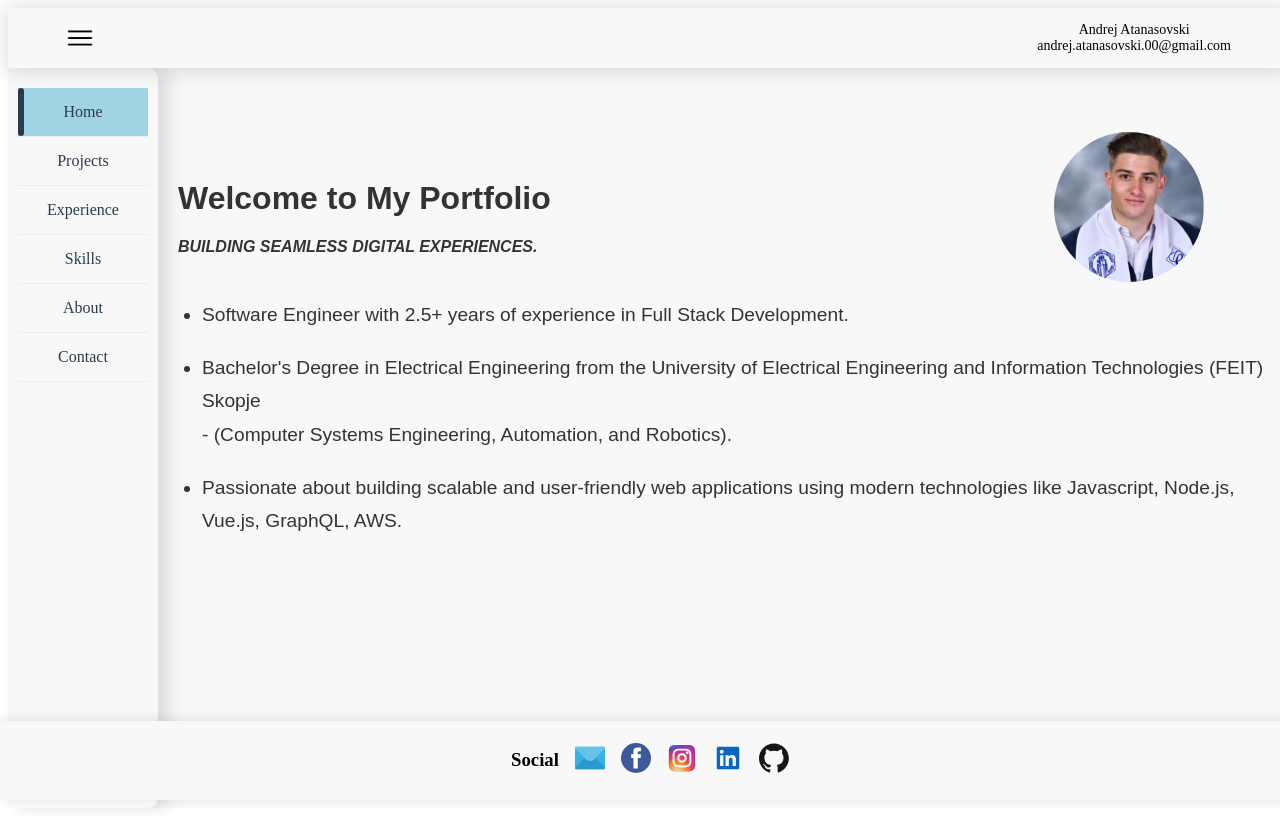
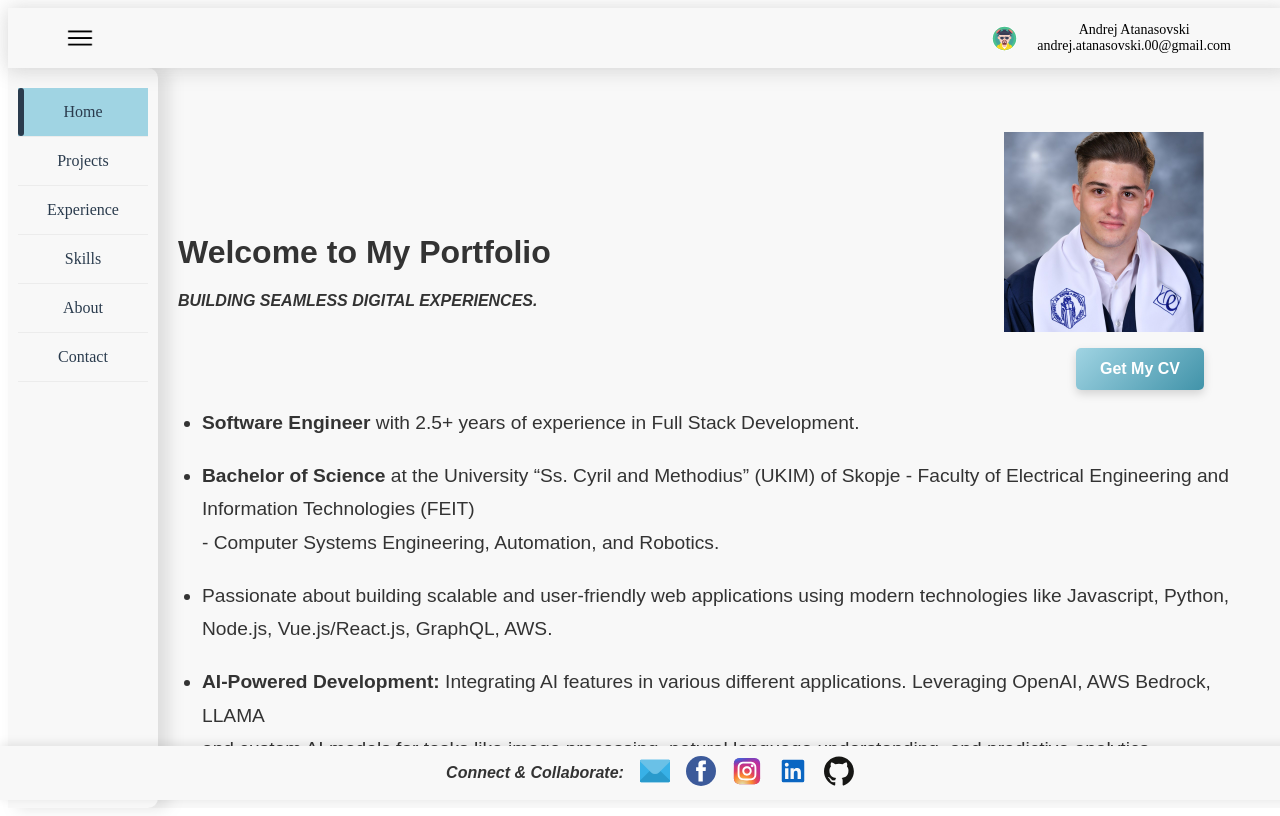
Before and after one commit to aatanasovskii/portfolio, a Vue app: page /home in a window 1280 px wide. Built offline with nearby package versions, Linux system fonts and the light colour scheme; what vuex-plugin-persistedstate would draw is missing.

Commit message:
cv added and home-page improved

```diff
--- /dev/null
+++ b/src/components/UserAvatar.scss
@@ -0,0 +1,21 @@
+.user-avatar {
+  cursor: pointer;
+
+  .user-avatar-photo {
+    display: flex;
+    align-items: center;
+    justify-content: center;
+    width: 25px;
+    height: 25px;
+    min-width: 25px;
+    border-radius: 50%;
+    overflow: hidden;
+    background-color: white;
+
+    img {
+      width: 100%;
+      height: 100%;
+      object-fit: cover;
+    }
+  }
+}
--- /dev/null
+++ b/src/components/UserAvatar.vue
@@ -0,0 +1,17 @@
+<template>
+  <div class="user-avatar">
+    <div class="user-avatar-photo">
+      <img src="../assets/images/avatar-bad-breaking.svg" alt="">
+    </div>
+  </div>
+</template>
+
+<script>
+export default {
+  name: "UserAvatar",
+}
+</script>
+
+<style lang="scss">
+@use "UserAvatar";
+</style>
--- a/src/layouts/MainLayout.scss
+++ b/src/layouts/MainLayout.scss
@@ -54,7 +54,6 @@
 
       .user-details {
         display: flex;
-        cursor: pointer;
         align-items: center;
 
         .user-avatar {
@@ -66,7 +65,8 @@
           letter-spacing: -2px;
           font-size: 15px;
           background: #eeecec;
-          margin-right: 20px;
+          margin-right: 10px;
+          cursor: pointer;
 
           img {
             width: 100%;
@@ -79,6 +79,7 @@
           text-align: center;
           font-size: 14px;
           line-height: 16px;
+          cursor: pointer;
 
           .user-email {
             font-weight: 400;
@@ -241,6 +242,13 @@
   justify-content: center;
   padding: 10px;
   box-shadow: 0 -2px 10px rgba(0, 0, 0, 0.1);
+  font-family: sans-serif;
+
+  .social-title {
+    color: #333;
+    font-style: italic;
+    font-weight: bold;
+  }
 
   .social-section {
     display: flex;
--- a/src/layouts/MainLayout.vue
+++ b/src/layouts/MainLayout.vue
@@ -7,8 +7,10 @@
       </div>
 
       <div class="user-details-container">
-        <div class="user-details" @click="goToAboutPage">
-          <div class="user-name-container">
+        <user-avatar class="user-avatar" @click="goToAboutPage" />
+
+        <div class="user-details">
+          <div class="user-name-container" @click="goToAboutPage">
             <div class="user-name">Andrej Atanasovski</div>
             <div class="user-email">andrej.atanasovski.00@gmail.com</div>
           </div>
@@ -39,7 +41,7 @@
 
   <div class="social-container">
     <section class="social-section">
-      <h3>Social</h3>
+      <div class="social-title">Connect & Collaborate:</div>
       <a href="mailto:andrej.atanasovski.00@gmail.com">
         <img class="contact-icon" src="../assets/icons/email-icon.svg" alt="email">
       </a>
@@ -61,10 +63,11 @@
 
 <script>
 import {RouterLink, RouterView} from 'vue-router'
+import UserAvatar from "@/components/UserAvatar.vue";
 
 export default {
   name: "MainLayout",
-  components: {},
+  components: {UserAvatar},
   data() {
     return {
       menuOpened: true
--- a/src/pages/HomePage.scss
+++ b/src/pages/HomePage.scss
@@ -19,12 +19,45 @@
       font-weight: bold;
     }
 
-    .home-portrait {
+    .image-container {
+      display: flex;
+      flex-direction: column;
+      align-items: flex-end;
+      gap: 1rem;
       margin-right: 4rem;
-      width: 150px;
-      height: 150px;
-      object-fit: cover;
-      border-radius: 50%;
+
+      .icon-cv {
+        display: inline-block;
+        padding: 12px 24px;
+        font-size: 1rem;
+        font-weight: bold;
+        color: #fff;
+        background: linear-gradient(135deg, #A0D4E3, #4193a9);
+        border: none;
+        border-radius: 5px;
+        cursor: pointer;
+        transition: all 0.3s ease-in-out;
+        box-shadow: 0 4px 10px rgba(0, 0, 0, 0.15);
+
+        &:hover {
+          background: linear-gradient(135deg, #4193a9, #2a3b4d);
+          transform: translateY(-2px);
+          box-shadow: 0 6px 12px rgba(0, 0, 0, 0.2);
+        }
+
+        &:active {
+          transform: translateY(0);
+          box-shadow: 0 3px 8px rgba(0, 0, 0, 0.15);
+        }
+      }
+
+      .home-portrait {
+        //margin-right: 4rem;
+        width: 200px;
+        height: 200px;
+        object-fit: cover;
+        //border-radius: 90%;
+      }
     }
   }
 
--- a/src/pages/HomePage.vue
+++ b/src/pages/HomePage.vue
@@ -5,16 +5,23 @@
         <h1 class="page-title">Welcome to My Portfolio</h1>
         <div class="page-subtitle">BUILDING SEAMLESS DIGITAL EXPERIENCES.</div>
       </div>
-      <img class="home-portrait" src="../assets/images/andrej_bachelor_feit.jpeg" alt="">
+      <div class="image-container">
+        <img class="home-portrait" src="../assets/images/andrej_bachelor_feit.jpeg" alt="">
+        <button class="icon-cv" @click="openCV">Get My CV</button>
+      </div>
     </div>
 
     <ul class="content-container">
-      <li>Software Engineer with 2.5+ years of experience in Full Stack Development.</li>
+      <li><strong>Software Engineer</strong> with 2.5+ years of experience in Full Stack Development.</li>
       <li>
-        Bachelor's Degree in Electrical Engineering from the University of Electrical Engineering and Information Technologies (FEIT) Skopje
-        <br>- (Computer Systems Engineering, Automation, and Robotics).
+        <strong>Bachelor of Science</strong> at the University “Ss. Cyril and Methodius” (UKIM) of Skopje - Faculty of Electrical Engineering and Information Technologies (FEIT)
+        <br>- Computer Systems Engineering, Automation, and Robotics.
       </li>
-      <li>Passionate about building scalable and user-friendly web applications using modern technologies like Javascript, Node.js, Vue.js, GraphQL, AWS.</li>
+      <li>Passionate about building scalable and user-friendly web applications using modern technologies like Javascript, Python, Node.js, Vue.js/React.js, GraphQL, AWS.</li>
+      <li>
+        <strong>AI-Powered Development:</strong> Integrating AI features in various different applications. Leveraging OpenAI, AWS Bedrock, LLAMA
+        <br>and custom AI models for tasks like image processing, natural language understanding, and predictive analytics.
+      </li>
     </ul>
 
   </main>
@@ -23,6 +30,11 @@
 <script>
 export default {
   name: 'HomePage',
+  methods: {
+    openCV() {
+      window.open('/Andrej-Atanasovski-CV.pdf', '_blank');
+    }
+  }
 }
 </script>
 
```
Also changed, not shown: src/assets/images/avatar-bad-breaking.svg (added), 1 other file (tests, documents, lock files or other folders).
